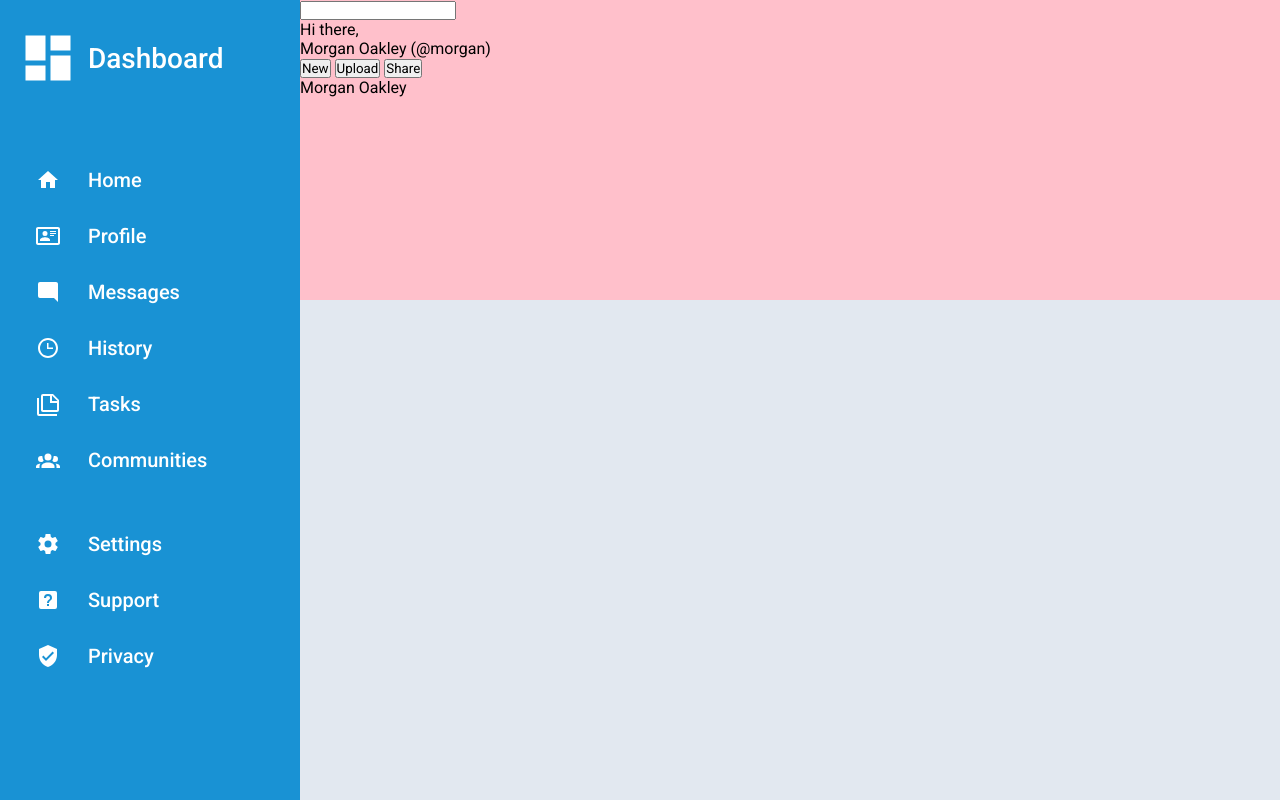
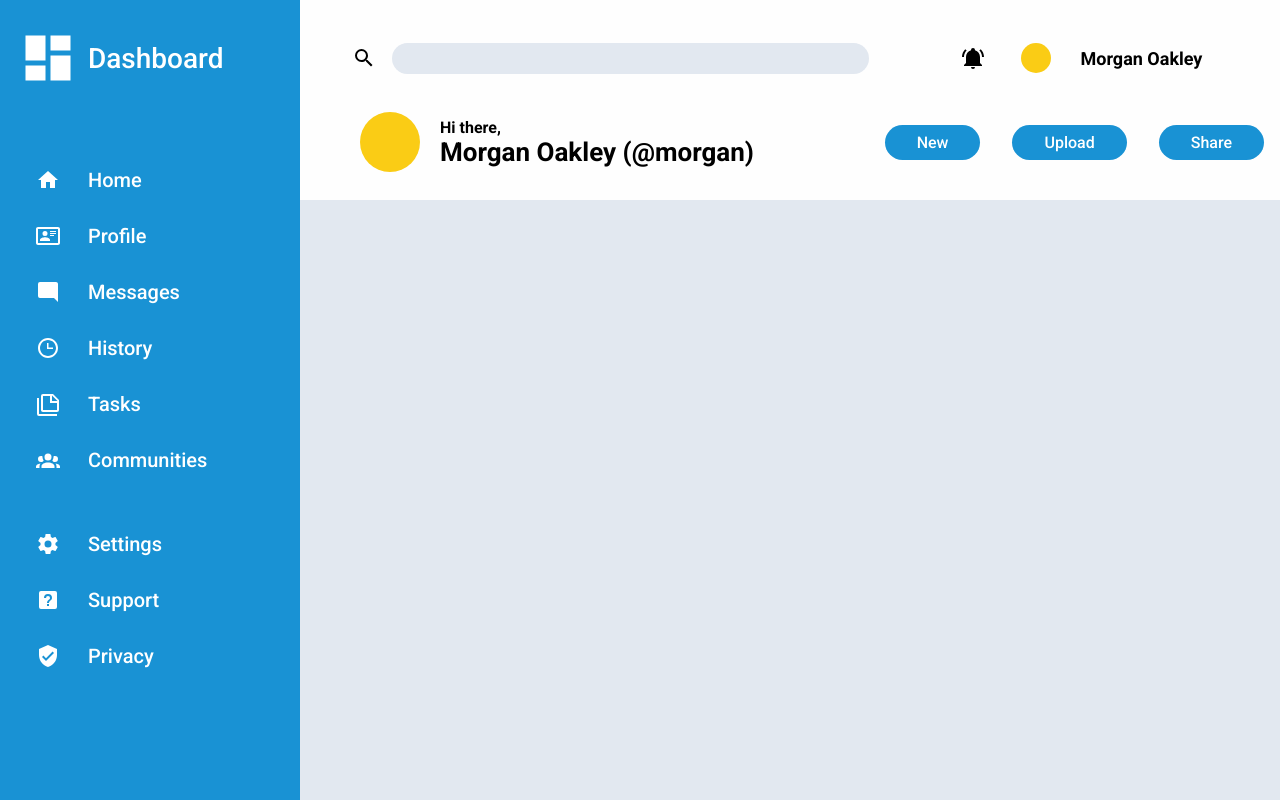
Before and after one commit to edgeboy47/odin-admin-dashboard, a plain HTML site: page index.html in a window 1280 px wide. Drawn offline with Linux system fonts and the light colour scheme.

Commit message:
Complete header

```diff
--- a/index.html
+++ b/index.html
@@ -10,18 +10,26 @@
   <body>
     <header>
       <div class="searchbar">
+        <img src="./assets/magnify.svg" alt="Search Icon" />
         <input type="text" name="search" id="search" />
       </div>
       <div class="greeting">
-        <span>Hi there,</span>
-        <div class="username">Morgan Oakley (@morgan)</div>
+        <div class="profile-picture"></div>
+        <div class="greeting-text">
+          <span>Hi there,</span>
+          <div class="username">Morgan Oakley (@morgan)</div>
+        </div>
       </div>
       <div class="header-buttons">
         <button type="button">New</button>
         <button type="button">Upload</button>
         <button type="button">Share</button>
       </div>
-      <div class="profile">Morgan Oakley</div>
+      <div class="profile">
+        <img src="./assets/bell-ring.svg" alt="Notifications Icon" />
+        <div class="profile-picture"></div>
+        <span>Morgan Oakley</span>
+      </div>
     </header>
     <aside>
       <div class="logo">
--- a/style.css
+++ b/style.css
@@ -11,12 +11,13 @@
   --sidebar-colour: #1992d4;
   --main-bg-colour: #e2e8f0;
   --card-border-colour: #f0b429;
+  --profile-pic-colour: #facc15;
 }
 
 body {
   display: grid;
   grid-template-columns: 300px 1fr;
-  grid-template-rows: 300px 1fr;
+  grid-template-rows: 200px 1fr;
   height: 100vh;
 }
 
@@ -55,12 +56,13 @@ aside {
   font-weight: 500;
 }
 
-.icons ul > li, .logo {
+.icons ul > li,
+.logo {
   display: grid;
-    grid-template-columns: 80px 1fr;
+  grid-template-columns: 80px 1fr;
 }
 
-img[src$=".svg"] {
+aside img[src$=".svg"] {
   filter: invert(1);
   justify-self: center;
 }
@@ -68,9 +70,93 @@ img[src$=".svg"] {
 /* Header */
 
 header {
+  display: grid;
+  grid-template: 1fr 1fr / 3fr 2fr;
   grid-row: 1 / 2;
   grid-column: 2 / -1;
-  background-color: pink;
+  background-color: #fefefe;
+  padding: 1rem;
+}
+
+.searchbar {
+  grid-area: 1 / 1 / 2 / 2;
+  gap: 1rem;
+  display: grid;
+  grid-template-columns: 60px 1fr;
+  align-items: center;
+  padding-right: 1rem;
+}
+
+.searchbar input {
+  background-color: var(--main-bg-colour);
+  outline: none;
+  border: none;
+  border-radius: 24px;
+  padding: 0.5rem;
+}
+
+.searchbar img {
+  justify-self: end;
+}
+
+.profile {
+  display: grid;
+  grid-template-columns: 60px 60px 1fr;
+  align-items: center;
+  margin-left: 20%;
+  font-weight: 700;
+  font-size: 1.125rem;
+}
+
+.profile-picture {
+  background-color: var(--profile-pic-colour);
+  width: 30px;
+  height: 30px;
+  border-radius: 50%;
+}
+
+.greeting {
+  grid-area: 2 / 1 / span 1 / span 1;
+  display: grid;
+  grid-template-columns: 100px 1fr;
+  align-items: center;
+  margin-left: 1.5rem;
+}
+
+.greeting > .profile-picture {
+  width: 60px;
+  height: 60px;
+  justify-self: center;
+}
+
+.greeting span {
+  font-size: 1rem;
+  font-weight: 700;
+}
+
+.username {
+  font-size: 1.625rem;
+  font-weight: 700;
+}
+
+.header-buttons {
+  grid-area: 2 / 2 / span 1 / span 1;
+  display: grid;
+  grid-template-columns: repeat(3, min-content);
+  gap: 2rem;
+  align-items: center;
+}
+
+.header-buttons button {
+  display: grid;
+  font-size: 1rem;
+  font-weight: 500;
+  color: white;
+  background-color: var(--sidebar-colour);
+  outline: none;
+  border: none;
+  border-radius: 24px;
+  padding: 0.5rem 2rem;
 }
 
 /* Main */
```
